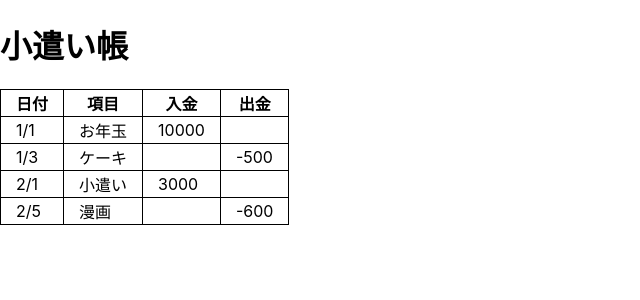
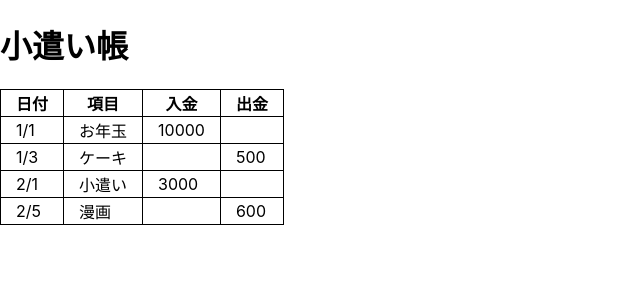
Before and after one commit to nobe1234/money_book, a React (Create React App) app: page / in a window 1280 px wide. Shown: the top 300 px of the page, without its empty margins (0-640 px from the left). Built offline with nearby package versions, Linux system fonts and the light colour scheme.

Commit message:
コンポーネントの分割

```diff
--- a/src/index.js
+++ b/src/index.js
@@ -1,5 +1,6 @@
 import React from 'react';
 import ReactDOM from 'react-dom';
+import PropTypes from 'prop-types';
 import './index.css';
 // import App from './App';
 // import * as serviceWorker from './serviceWorker';
@@ -20,15 +21,41 @@ const MoneyBook = () => {
                     <tr><th>日付</th><th>項目</th><th>入金</th><th>出金</th></tr>
                 </thead>
                 <tbody>
-                    <tr><td>{books[0].date}</td><td>{books[0].item}</td><td>{books[0].amount}</td><td></td></tr>
-                    <tr><td>{books[1].date}</td><td>{books[1].item}</td><td></td><td>{books[1].amount}</td></tr>
-                    <tr><td>{books[2].date}</td><td>{books[2].item}</td><td>{books[2].amount}</td><td></td></tr>
-                    <tr><td>{books[3].date}</td><td>{books[3].item}</td><td></td><td>{books[3].amount}</td></tr>
+                    <MoneyBookItem book={books[0]}/>
+                    <MoneyBookItem book={books[1]}/>
+                    <MoneyBookItem book={books[2]}/>
+                    <MoneyBookItem book={books[3]}/>
                 </tbody>
             </table>
         </div>
     )
 }
 
+const MoneyBookItem = (props) => {
+    const{date, item, amount} = props.book
+    if(amount > 0){
+        return (
+            <tr>
+                <td>{date}</td>
+                <td>{item}</td>
+                <td>{amount}</td>
+                <td></td>
+            </tr>
+        )
+    } else {
+        return (
+            <tr>
+                <td>{date}</td>
+                <td>{item}</td>
+                <td></td>
+                <td>{-amount}</td>
+            </tr>
+        )
+    }
+}
+MoneyBookItem.PropTypes = {
+    book: PropTypes.object.isRequired
+}
+
 
 ReactDOM.render(<MoneyBook />, document.getElementById('root'));
```
